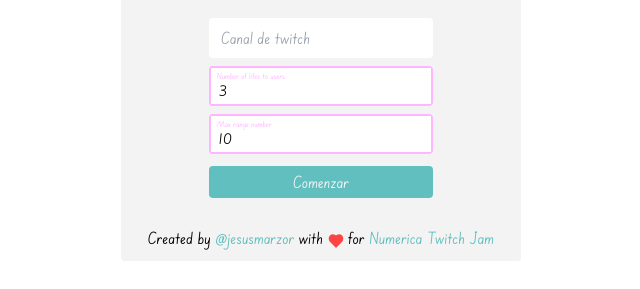
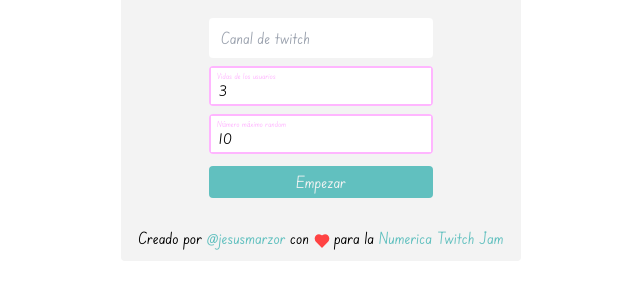
Before and after one commit to jesusmarzor/number-hunter, a React (Vite) app: page / in a window 1280 px wide. Shown: the part 339-628 px from the top of the page, without its empty margins (319-959 px from the left). Built offline with nearby package versions, Linux system fonts and the light colour scheme.

Commit message:
Add: login translations

```diff
--- a/package.json
+++ b/package.json
@@ -10,9 +10,11 @@
     "preview": "vite preview"
   },
   "dependencies": {
+    "i18next": "^23.4.1",
     "lucide-react": "^0.263.1",
     "react": "^18.2.0",
     "react-dom": "^18.2.0",
+    "react-i18next": "^13.0.3",
     "react-router-dom": "^6.14.2",
     "tmi.js": "^1.8.5"
   },
--- a/src/App.tsx
+++ b/src/App.tsx
@@ -3,6 +3,7 @@ import { Home } from "@/views/Home"
 import { Login } from "@/views/Login"
 import { PropertiesProvider } from "@/contexts/propertiesContext"
 import { ClientProvider } from "@/contexts/clientContext"
+import "@/config/i18n"
 
 const App = () => {
   return (
--- /dev/null
+++ b/src/assets/translations/en.json
@@ -0,0 +1,20 @@
+{
+    "common": {
+        "start": "Start"
+    },
+    "form": {
+        "channel": {
+            "title": "Twitch channel",
+            "error": "Introduce a Twitch channel"
+        },
+        "lifes": {
+            "title": "Lives of the users",
+            "error": "Introduce a number of lives greater than @"
+        },
+        "maxNumber": {
+            "title": "Maximum random number",
+            "error": "Introduce a number greather than @"
+        }
+    },
+    "footer": "Created by <nick>{{nick}}</nick> with <icon/> for <jam>{{jam}}</jam>"
+}
--- /dev/null
+++ b/src/assets/translations/es.json
@@ -0,0 +1,20 @@
+{
+    "common": {
+        "start": "Empezar"
+    },
+    "form": {
+        "channel": {
+            "title": "Canal de twitch",
+            "error": "Introduce un canal de twitch"
+        },
+        "lifes": {
+            "title": "Vidas de los usuarios",
+            "error": "Introduce un número de vidas mayor a @"
+        },
+        "maxNumber": {
+            "title": "Número máximo random",
+            "error": "Introduce un número mayor a @"
+        }
+    },
+    "footer": "Creado por <nick>{{nick}}</nick> con <icon/> para la <jam>{{jam}}</jam>"
+}
--- a/src/components/Home/Header.tsx
+++ b/src/components/Home/Header.tsx
@@ -1,5 +1,5 @@
 import { PropertiesConsumer } from "@/contexts/propertiesContext";
-import { defaultMinNumber } from "@/utils/constants";
+import { minNumber } from "@/utils/constants";
 import { Heart, LogOut, Twitch } from "lucide-react";
 import { useNavigate } from "react-router-dom";
 
@@ -16,7 +16,7 @@ export const Header: React.FC<props> = ({channel}) => {
                 <LogOut size={15}/>
             </button>
             <ul className="flex justify-center items-center gap-3">
-                <li>{defaultMinNumber} - {maxNumber}</li>
+                <li>{minNumber} - {maxNumber}</li>
                 <li className="flex justify-center items-center gap-1"><Heart className="fill-red-default" size={15}/> {lifes}</li>
                 <li className="flex justify-center items-center gap-1"><Twitch size={15} className="stroke-twitch fill-white-default"/> {channel}</li>
             </ul>
--- a/src/components/Login/Footer.tsx
+++ b/src/components/Login/Footer.tsx
@@ -1,10 +1,22 @@
 import { creator, jam } from "@/utils/constants";
 import { Heart } from "lucide-react";
+import { Trans } from "react-i18next";
 
 export const Footer = () => {
+    const values = {
+        nick: creator.nick,
+        jam: jam.name
+    }
+    const components = {
+        nick: <a className="text-blue-light-default border-blue-light-default hover:border-b" href={creator.url} target="_blank"/>,
+        icon: <Heart className="inline w-4 fill-red-default stroke-red-default"/>,
+        jam: <a className="text-blue-light-default border-blue-light-default hover:border-b" href={jam.url} target="_blank"/>
+    }
     return (
         <footer>
-            <p>Created by <a className="text-blue-light-default border-blue-light-default hover:border-b" href={creator.url} target="_blank">{creator.nick}</a> with <Heart className="inline w-4 fill-red-default stroke-red-default"/> for <a className="text-blue-light-default border-blue-light-default hover:border-b" href={jam.url} target="_blank">{jam.name}</a></p>
+            <p>
+                <Trans i18nKey="footer" values={values} components={components}/>
+            </p>
         </footer>
     )
 }
--- a/src/components/Login/Form.tsx
+++ b/src/components/Login/Form.tsx
@@ -3,16 +3,19 @@ import useForm from "@/hooks/useForm";
 import { PropertiesConsumer } from "@/contexts/propertiesContext";
 import { Button } from "@/components/ui/Button";
 import { ButtonType, InputType } from "@/utils/enums";
+import { useTranslation } from "react-i18next";
+import { minLifes, minNumber } from "@/utils/constants";
 
 export const Form = () => {
+    const { t } = useTranslation()
     const {lifes, setLifes, maxNumber, setMaxNumber} = PropertiesConsumer()
     const {channel, setChannel, handleSubmit, changeNumber, errors} = useForm()
     return (
         <form className="flex flex-col gap-2 w-56" onSubmit={ e => handleSubmit(e)}>
-            <Input title="Canal de twitch" name="channel" text={channel} setText={setChannel}  error={errors.channel}/>
-            <Input type={InputType.number} title="Number of lifes to users" name="lifes" text={lifes} setText={(text) => changeNumber(setLifes, text)} error={errors.lifes}/>
-            <Input type={InputType.number} title="Max range number" name="maxNumber" text={maxNumber} setText={(text) => changeNumber(setMaxNumber, text)}  error={errors.maxNumber}/>
-            <Button type={ButtonType.submit} classes="bg-blue-light-default mt-1">Comenzar</Button>
+            <Input title={t("form.channel.title")} name="channel" text={channel} setText={setChannel}  error={errors.channel && t(errors.channel)}/>
+            <Input type={InputType.number} title={t("form.lifes.title")} name="lifes" text={lifes} setText={(text) => changeNumber(setLifes, text)} error={errors.lifes && t(errors.lifes).replace("@", String(minLifes))}/>
+            <Input type={InputType.number} title={t("form.maxNumber.title")} name="maxNumber" text={maxNumber} setText={(text) => changeNumber(setMaxNumber, text)}  error={errors.maxNumber && t(errors.maxNumber).replace("@", String(minNumber))}/>
+            <Button type={ButtonType.submit} classes="bg-blue-light-default mt-1">{t("common.start")}</Button>
         </form>
     )
 }
--- /dev/null
+++ b/src/config/i18n.ts
@@ -0,0 +1,24 @@
+import i18n from "i18next";
+import { initReactI18next } from "react-i18next";
+import translation_es from "@/assets/translations/es.json";
+import translation_en from "@/assets/translations/en.json";
+import { LANGUAGES } from "@/utils/constants";
+
+i18n
+  .use(initReactI18next)
+  .init({
+    resources: {
+      ES: {
+        translation: translation_es
+      },
+      EN: {
+        translation: translation_en
+      }
+    },
+    lng: localStorage.getItem('lang') || LANGUAGES.ES,
+    fallbackLng: LANGUAGES.ES,
+
+    interpolation: {
+      escapeValue: false
+    }
+});
--- a/src/hooks/useTwitch.tsx
+++ b/src/hooks/useTwitch.tsx
@@ -2,7 +2,7 @@ import { useEffect, useState } from "react"
 import useLocalStorage from "@/hooks/useLocalStorage"
 import { DataType } from "@/utils/enums"
 import { User, UserList, WinnerUser } from "@/utils/interfaces"
-import { defaultMinNumber, leftZeros, resultsNumber, usernameDefault } from "@/utils/constants"
+import { minNumber, leftZeros, resultsNumber, usernameDefault } from "@/utils/constants"
 import getRandomNumber from "@/utils/getRandomNumber"
 import { LucideIcon } from "lucide-react"
 import { PropertiesConsumer } from "@/contexts/propertiesContext"
@@ -117,7 +117,7 @@ const useTwitch = ({ channel }: props) => {
         const currentUser = userList?.users.filter( ({username}) => username === tags?.username)[0]
         if (self || tags.username === lastUser?.username || currentUser?.lifes <= 0 || !randomNumber) return;
         const newNumber = Number(message.replace(leftZeros, ''))
-        if (newNumber >= defaultMinNumber && newNumber <= maxNumber) {
+        if (newNumber >= minNumber && newNumber <= maxNumber) {
             const distance: number = Math.abs(randomNumber - newNumber)
             if (distance === 0) {
                 saveWinnerUser(channel, tags.username)
--- a/src/utils/constants.ts
+++ b/src/utils/constants.ts
@@ -29,7 +29,7 @@ export const resultsNumber: NumberResult[] = [
 export const defaultLifes = 3
 export const minLifes = 1
 export const defaultMaxNumber = 10
-export const defaultMinNumber = 1
+export const minNumber = 1
 export const maxNumWinners = 3
 export const appName = "Number hunter"
 export const jam = {
@@ -40,3 +40,7 @@ export const creator = {
     nick: "@jesusmarzor",
     url: "https://jesusmarzor.vercel.app"
 }
+export const LANGUAGES = {
+    ES:"ES",
+    EN: "EN"
+}
--- a/src/utils/validationForm.ts
+++ b/src/utils/validationForm.ts
@@ -1,16 +1,16 @@
 import { FormErrors } from "@/utils/interfaces"
-import { defaultMinNumber, minLifes } from "@/utils/constants"
+import { minNumber, minLifes } from "@/utils/constants"
 
 export default (channel: string, lifes: number, maxNumber: number, setError: (errors: FormErrors) => void): boolean => {
     let errors: FormErrors = {}
     if(channel.length === 0) {
-        errors.channel = "Escribe un canal de twitch"
+        errors.channel = "form.channel.error"
     }
-	if(lifes < defaultMinNumber){
-		errors.lifes = `Las vidas tienen que ser mayor que ${minLifes}`
+	if(lifes < minLifes){
+		errors.lifes = "form.lifes.error"
     }
-    if(maxNumber < defaultMinNumber) {
-        errors.maxNumber = `El numero maximo tiene que ser mayor que ${defaultMinNumber}`;
+    if(maxNumber < minNumber) {
+        errors.maxNumber = "form.maxNumber.error"
     }
     setError(errors)
     return Object.keys(errors).length === 0
```
Also changed, not shown: 1 other file (tests, documents, lock files or other folders).
